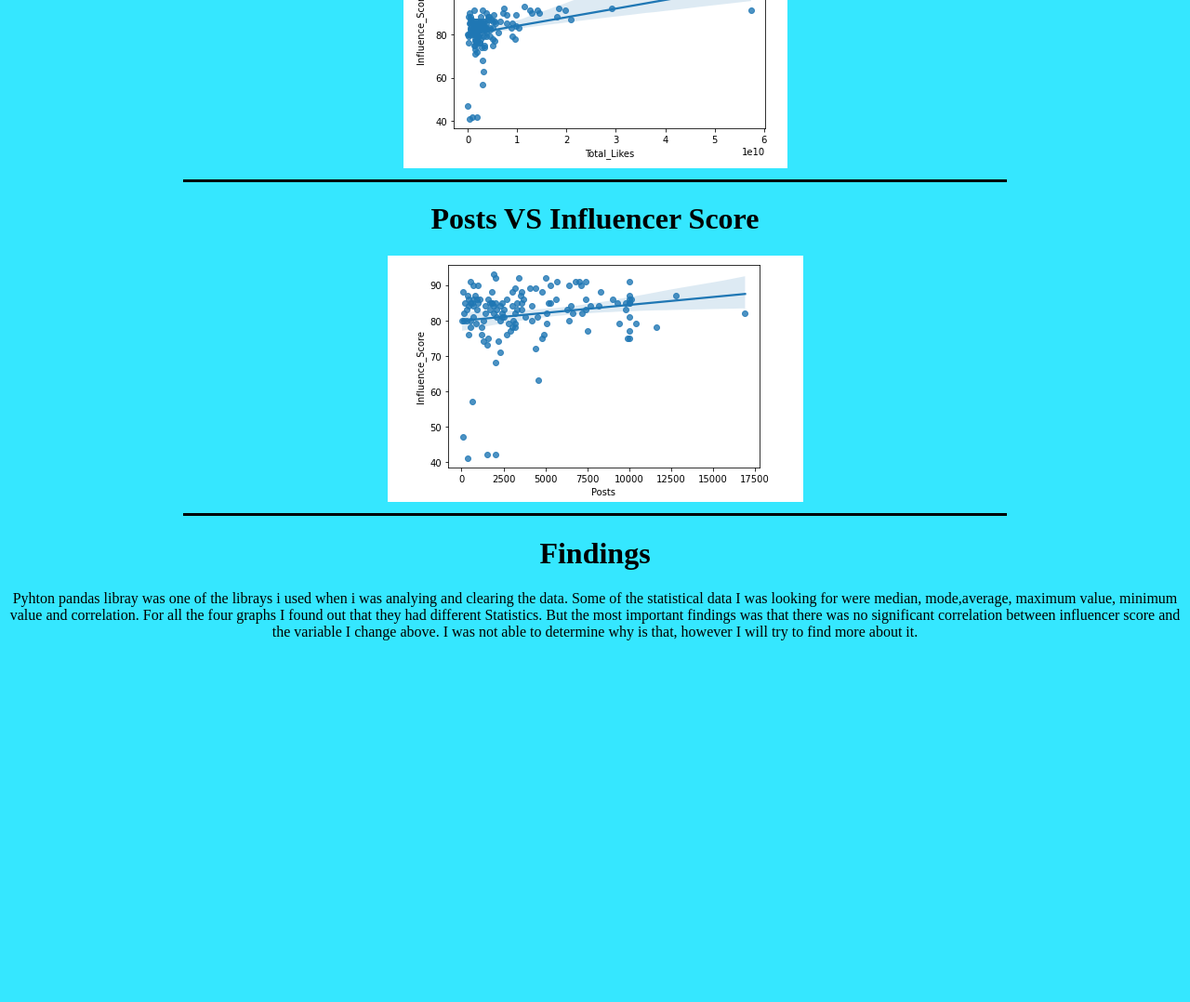
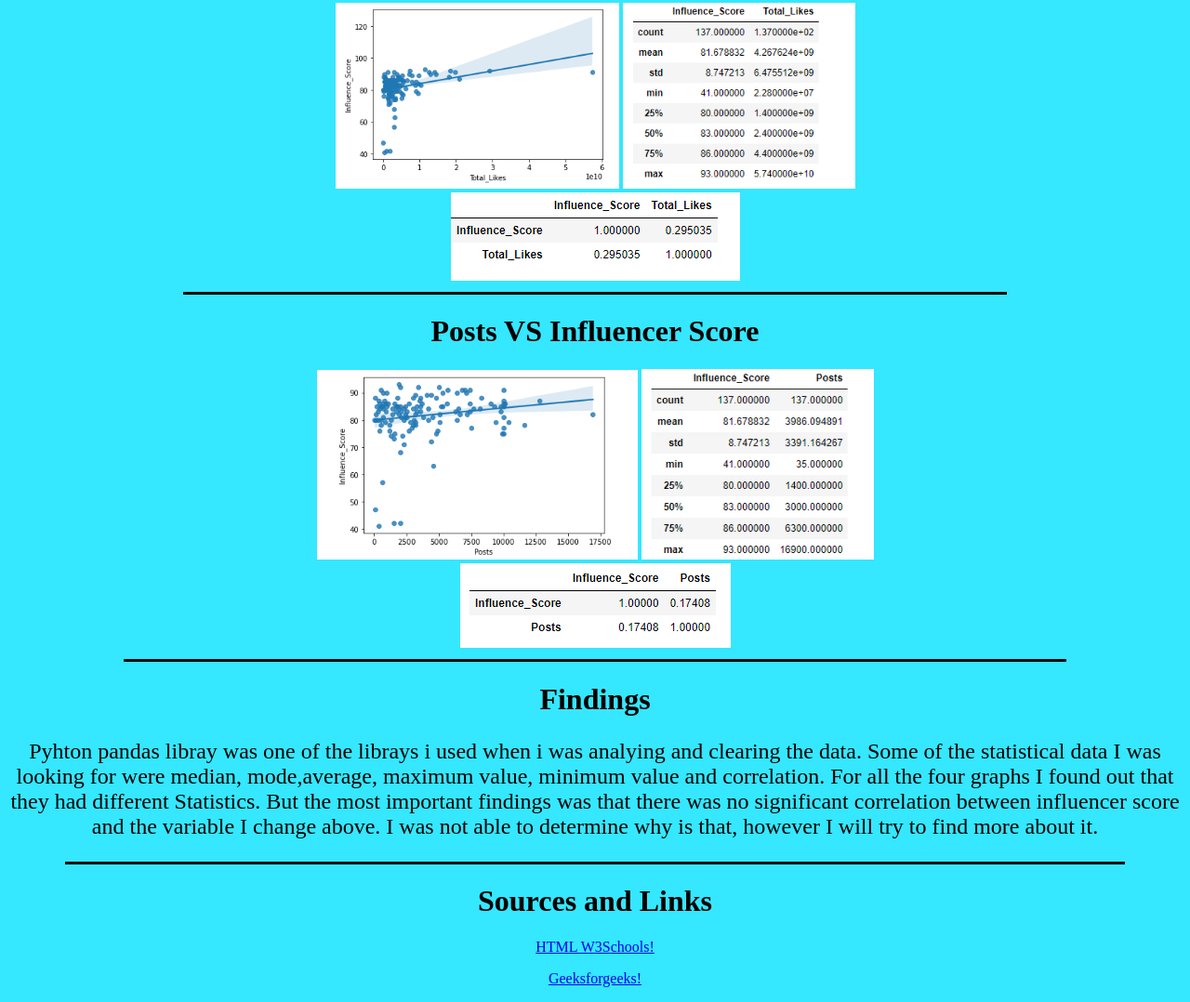
Before and after one commit to KiprotichPeter/Kiprotich_peter, a plain HTML site: page 404.html in a window 1280 px wide. Shown: the part 1548-2626 px from the top of the page at 93% size. Before the commit the page ends 2253 px from the top, so only its background shows below. Drawn offline with Linux system fonts and the light colour scheme.

Commit message:
mindnight commint

```diff
--- a/404.html
+++ b/404.html
@@ -25,7 +25,7 @@
         <center><font size="+2"><li>Nano influencers (1K–10K followers)</li></font></center>
 
       <hr
-      width="70%"
+      width="90%"
       color="black"
       size="3"
       align="center">
@@ -33,11 +33,14 @@
 
       <center>
         <h1>Followers VS Influencer Score</h1>
-        <img src="question1_1.png">
+        <img src="question1_1.png" width="345">
+        <img src="question1_2.png" width="250"><br/>
+        <img src="question1_3.png" width=""3>
+
       </center>
     </div>
     <hr
-    width="70%"
+    width="80%"
     color="black"
     size="3"
     align="center">
@@ -46,7 +49,9 @@
     <div>
       <center>
         <h1>Average Likes VS Influencer Score</h1>
-        <img src="question2_1.png">
+        <img src="question2_1.png" width="345">
+        <img src="question2_2.png" width="250"><br/>
+        <img src="question2_3.png" width=""3>
       </center>
     </div>
 
@@ -60,7 +65,9 @@
     <div>
       <center>
         <h1>Total Likes VS Influencer Score</h1>
-        <img src="question3_1.png">
+        <img src="question3_1.png" width="305">
+        <img src="question3_2.png" width="250"><br/>
+        <img src="question3_3.png">
       </center>
     </div>
 
@@ -74,26 +81,45 @@
     <div>
       <center>
         <h1>Posts VS Influencer Score</h1>
-        <img src="question4_2.png">
+        <img src="question4_2.png" width="345">
+        <img src="question4_1.png" width="250"><br/>
+        <img src="question4_3.png" >
       </center>
     </div>
 
     <hr
-    width="70%"
+    width="80%"
     color="black"
     size="3"
     align="center">
 
-<!--Conclutioin and Finding-->
+<!--Finding-->
     <div>
       <div>
         <center>
           <h1>Findings</h1>
-          <p>Pyhton pandas libray was one of the librays i used when  i was analying and clearing the data. Some of the statistical data I was looking for were median, mode,average,
-             maximum value, minimum value and correlation. For all the four graphs I found out that they had different Statistics. But the most important findings was that there was no
-             significant correlation between influencer score and the variable I change above. I was not able to determine why is that, however I will try to find more about it.
-          </p>
+          <font size="+2"><p>Pyhton pandas libray was one of the librays i used when  i was analying and clearing the data. Some of the statistical data I was looking for were median, mode,average,
+            maximum value, minimum value and correlation. For all the four graphs I found out that they had different Statistics. But the most important findings was that there was no
+            significant correlation between influencer score and the variable I change above. I was not able to determine why is that, however I will try to find more about it.</p>
+          </font>
         </center>
+      </div>
+      <hr
+      width="90%"
+      color="black"
+      size="3"
+      align="center">
+
+<!--Links-->
+      <div>
+        <center>
+          <h1>Sources and Links</h1>
+          <p><a href="https://www.w3schools.com/html/" target="_blank">HTML W3Schools!</a></p>
+          <p><a href="https://www.geeksforgeeks.org/html/" target="_blank">Geeksforgeeks!</a></p>
+
+        </center>
+
+      </div>
     </div>
 
   </body>
```
